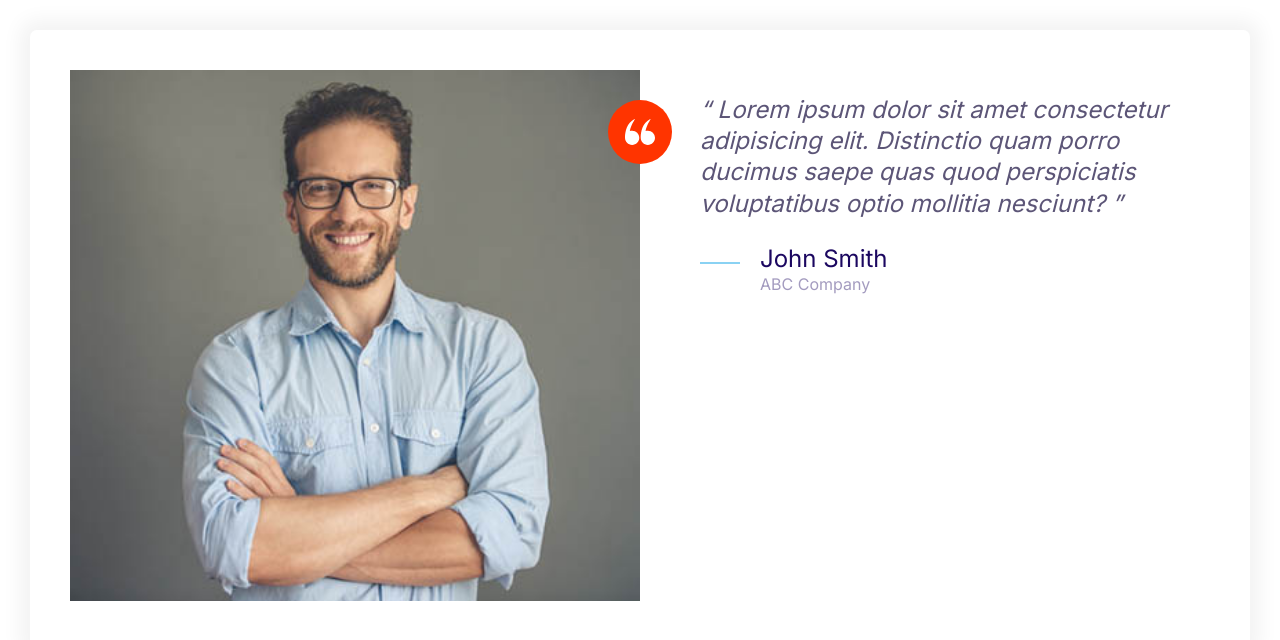
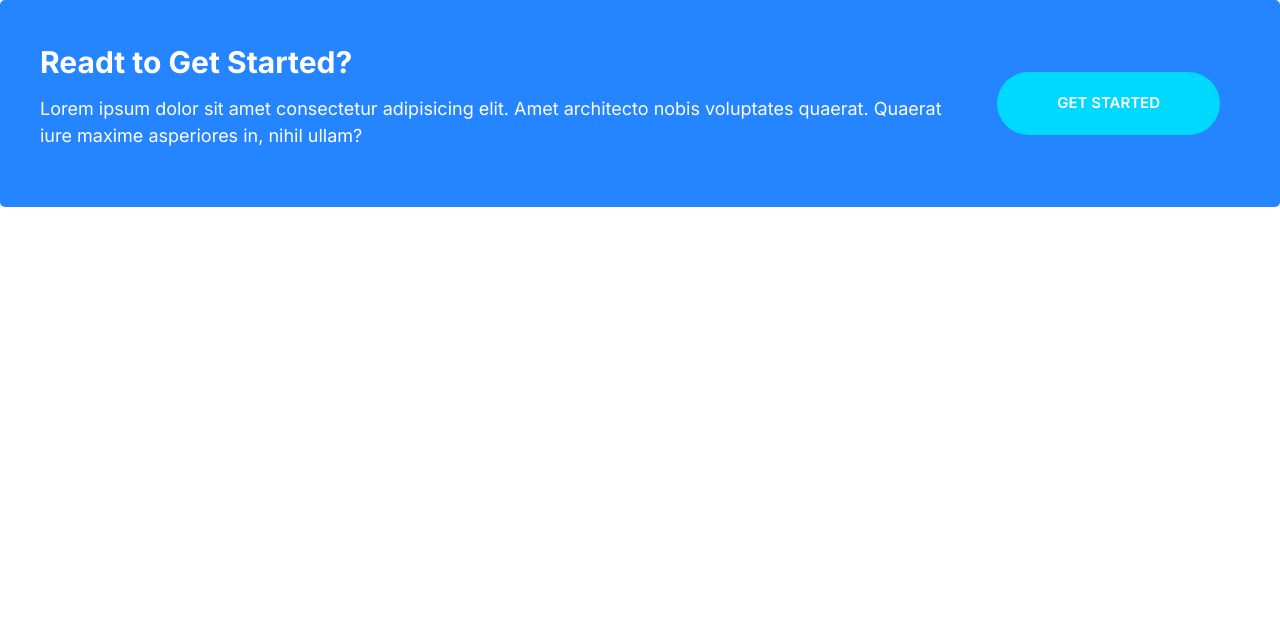
Before and after one commit to Mahad-Ahmad/Moshify, a plain HTML site: page index.html in a window 1280 px wide. Drawn offline with Linux system fonts and the light colour scheme.

Commit message:
Define a Callout.

```diff
--- a/css/styles.css
+++ b/css/styles.css
@@ -236,6 +236,11 @@ a {
 
 .btn--accent:hover {
   background: #ec3000;
+}
+
+.btn--streched {
+  padding-left: 6rem;
+  padding-right: 6rem;
 }
 
 .btn--block {
@@ -505,3 +510,45 @@ a {
     margin-left: 6rem;
   }
 }
+
+/* CALLOUTS */
+
+.callout {
+  padding: 4rem;
+  border-radius: 5px;
+}
+
+.callout--primary {
+  background: var(--color-primary);
+  color: #fff;
+}
+
+.callout__heading {
+  margin-top: 0;
+  color: #fff;
+  font-size: 3rem;
+}
+
+.callout .btn {
+  justify-self: center;
+  align-self: center;
+}
+
+.callout__content {
+  text-align: center;
+}
+
+@media screen and (min-width: 768px) {
+  .callout .grid--1x2 {
+    grid-template-columns: 1fr auto;
+  }
+
+  .callout__content {
+    text-align: left;
+  }
+
+  .callout .btn {
+    justify-self: start;
+    margin: 0 2rem;
+  }
+}
--- a/index.html
+++ b/index.html
@@ -14,37 +14,18 @@
       rel="stylesheet"
     />
   </head>
-  <body style="padding: 3rem">
-    <div class="card testimonial">
+  <body>
+    <div class="callout callout--primary">
       <div class="grid grid--1x2">
-        <div class="testimonial__image">
-          <img src="images/testimonial.jpg" alt="A happy, smiling face" />
-          <sapn class="icon-container icon-container--accent">
-            <svg class="icon icon--white icon--small">
-              <use xlink:href="images/sprite.svg#quotes"></use>
-            </svg>
-          </sapn>
+        <div class="callout__content">
+          <h2 class="callout__heading">Readt to Get Started?</h2>
+          <p>
+            Lorem ipsum dolor sit amet consectetur adipisicing elit. Amet
+            architecto nobis voluptates quaerat. Quaerat iure maxime asperiores
+            in, nihil ullam?
+          </p>
         </div>
-        <blockquote class="quote">
-          <p class="quote__text">
-            Lorem ipsum dolor sit amet consectetur adipisicing elit. Distinctio
-            quam porro ducimus saepe quas quod perspiciatis voluptatibus optio
-            mollitia nesciunt?
-          </p>
-          <footer>
-            <div class="media">
-              <div class="media__image">
-                <svg class="icon icon--primary quote__line">
-                  <use xlink:href="images/sprite.svg#line"></use>
-                </svg>
-              </div>
-              <div class="media__body">
-                <h3 class="media__title quote__author">John Smith</h3>
-                <p class="media__text quote__organization">ABC Company</p>
-              </div>
-            </div>
-          </footer>
-        </blockquote>
+        <a href="#" class="btn btn--secondary btn--streched">Get Started</a>
       </div>
     </div>
   </body>
```
Also changed, not shown: Components/callout.html (added, +13 -0 lines).
